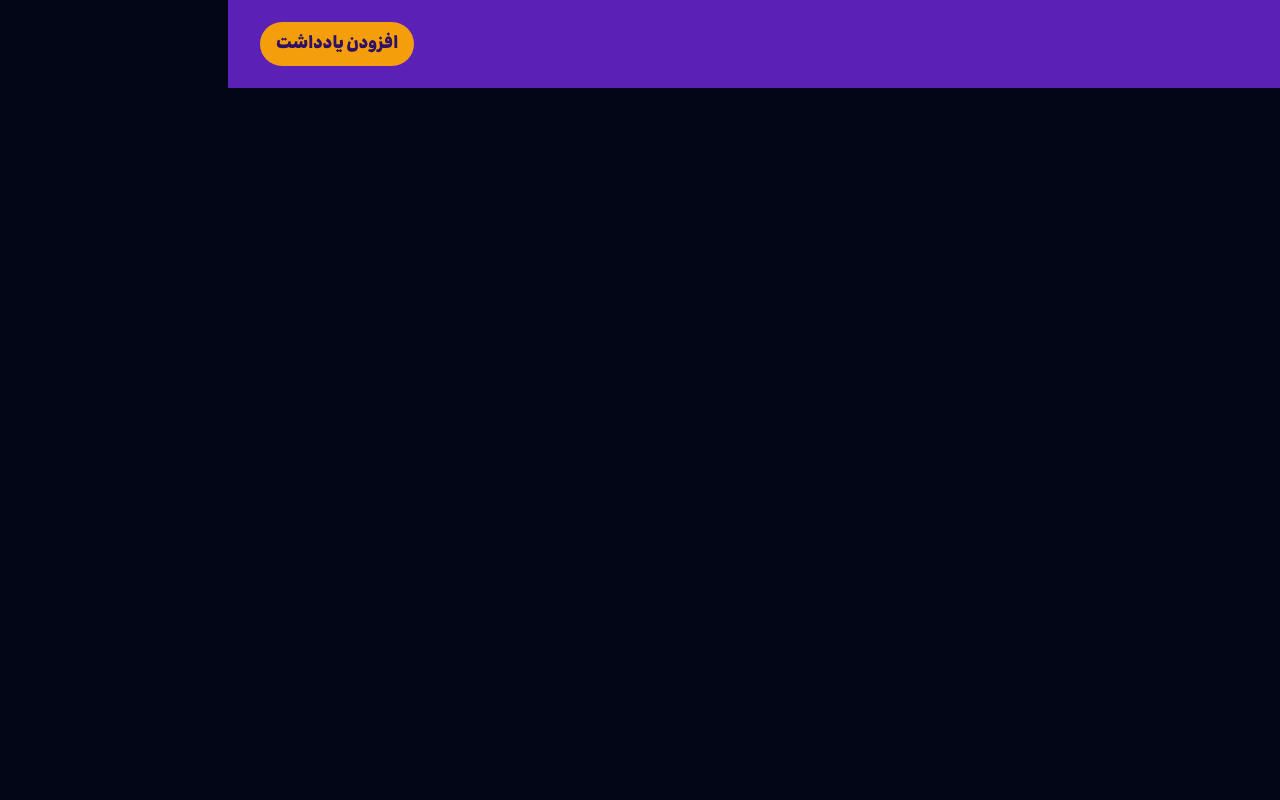
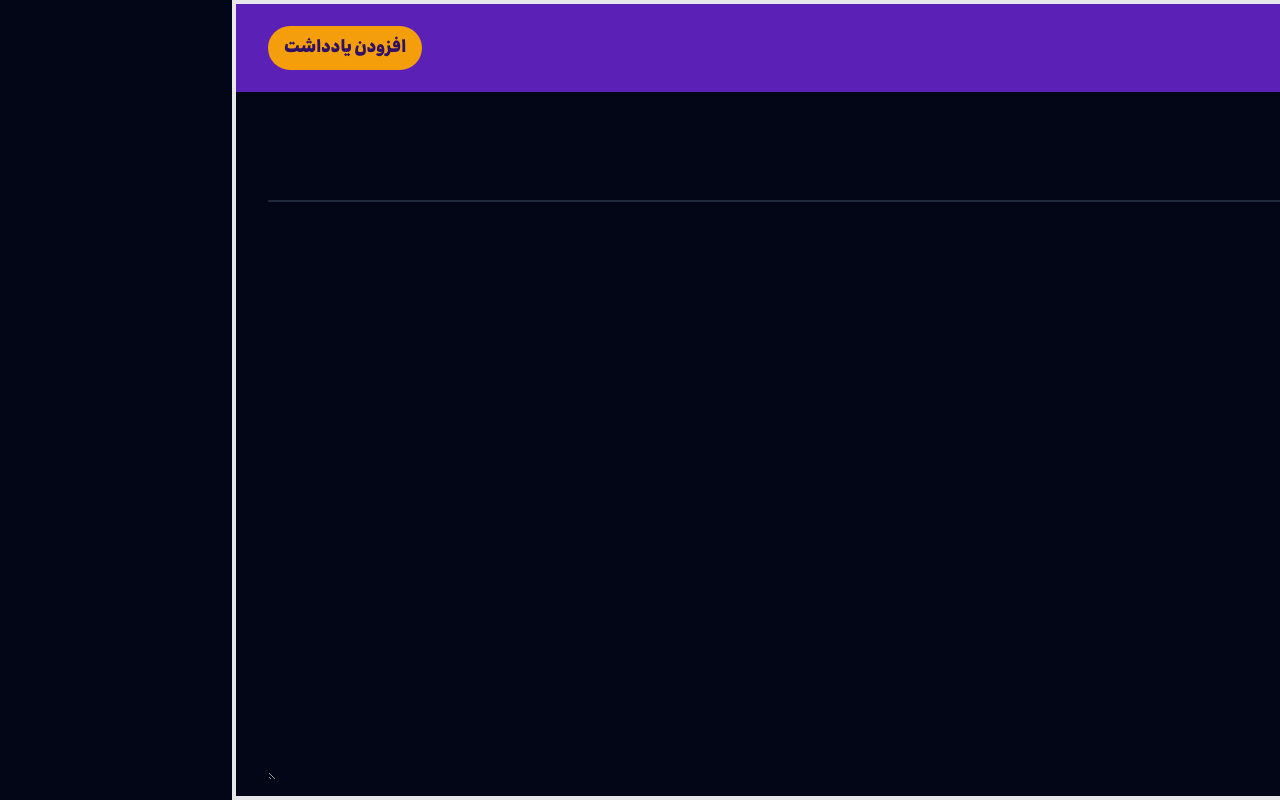
Before and after one commit to SeenoTheMasterOfCircleOfReact/Notes-app-NextJs, a Next.js app: page /notes/1 in a window 1280 px wide. Built offline with nearby package versions, Linux system fonts and the light colour scheme.

Commit message:
creating editing note inputs and some style fixes

```diff
--- a/src/app/layout.tsx
+++ b/src/app/layout.tsx
@@ -19,10 +19,12 @@ export default function RootLayout({
 }) {
   return (
     <html lang="fa" dir="rtl">
-      <body className="bg-slate-950 text-white">
+      <body className="bg-slate-950 text-white h-screen flex flex-col border-4">
         <Providers>
           <Header />
-          <PageWrapper>{children}</PageWrapper>
+          <main className="flex-1 py-4">
+            <PageWrapper>{children}</PageWrapper>
+          </main>
         </Providers>
       </body>
     </html>
--- a/src/app/notes/[id]/page.tsx
+++ b/src/app/notes/[id]/page.tsx
@@ -1,13 +1,53 @@
 'use client';
 
+import { useState } from 'react';
+import { notFound } from 'next/navigation';
+
 import { useAppSelector } from '@/redux/hooks';
-import { selectNote } from '@/redux/features/notes/notesSlice';
+import { TodoType, selectNote } from '@/redux/features/notes/notesSlice';
 
 export default function Page({ params }: { params: { id: string } }) {
   // using the custom selectNote selector to get the needed note
   const note = useAppSelector(state => selectNote(state, params.id));
+  // if there is no note with the given id we get a 404 page
+
+  const [title, setTitle] = useState(note?.title);
+  const [type, setType] = useState(note?.type);
+  const [content, setContent] = useState(note?.content);
+  const [text, setText] = useState('');
+  const [todos, setTodos] = useState();
+
+  // useEffect(() => {}, []);
+  // if (!note) notFound();
 
   console.log(note);
 
-  return <main>{params.id}</main>;
+  const isStringContent = (
+    content: string | TodoType[] | undefined
+  ): content is string => {
+    return typeof content === 'string';
+  };
+
+  return (
+    <div className="h-full flex flex-col">
+      <input
+        type="text"
+        className="w-full bg-transparent block py-8 px-8 text-xl font-semibold focus:outline-none "
+        placeholder="عنوان یادداشت"
+        autoFocus
+        value={title}
+        onChange={e => setTitle(e.target.value)}
+      />
+      <div className="flex-1">
+        {isStringContent(content) && (
+          <textarea
+            className="w-full h-full bg-transparent py-8 px-8 focus:outline-none border-t-2 border-slate-800"
+            placeholder="متن یادداشت"
+            value={content}
+            onChange={e => setContent(e.target.value)}
+          ></textarea>
+        )}
+      </div>
+    </div>
+  );
 }
--- a/src/components/PageWrapper.tsx
+++ b/src/components/PageWrapper.tsx
@@ -4,5 +4,5 @@ export default function PageWrapper({
 }: {
   children: React.ReactNode;
 }) {
-  return <div className="container mx-auto px-8">{children}</div>;
+  return <div className="container mx-auto px-8 h-full">{children}</div>;
 }
--- a/src/redux/features/notes/notesSlice.ts
+++ b/src/redux/features/notes/notesSlice.ts
@@ -1,7 +1,7 @@
 import { RootState } from '@/redux/store';
 import { PayloadAction, createSlice } from '@reduxjs/toolkit';
 
-export type todoType = {
+export type TodoType = {
   id: string;
   text: string;
   completed: boolean;
@@ -11,7 +11,7 @@ export type TodosType = {
   id: string;
   type: 'todo';
   title: string;
-  content: todoType[];
+  content: TodoType[];
 };
 
 export type TextType = {
```
